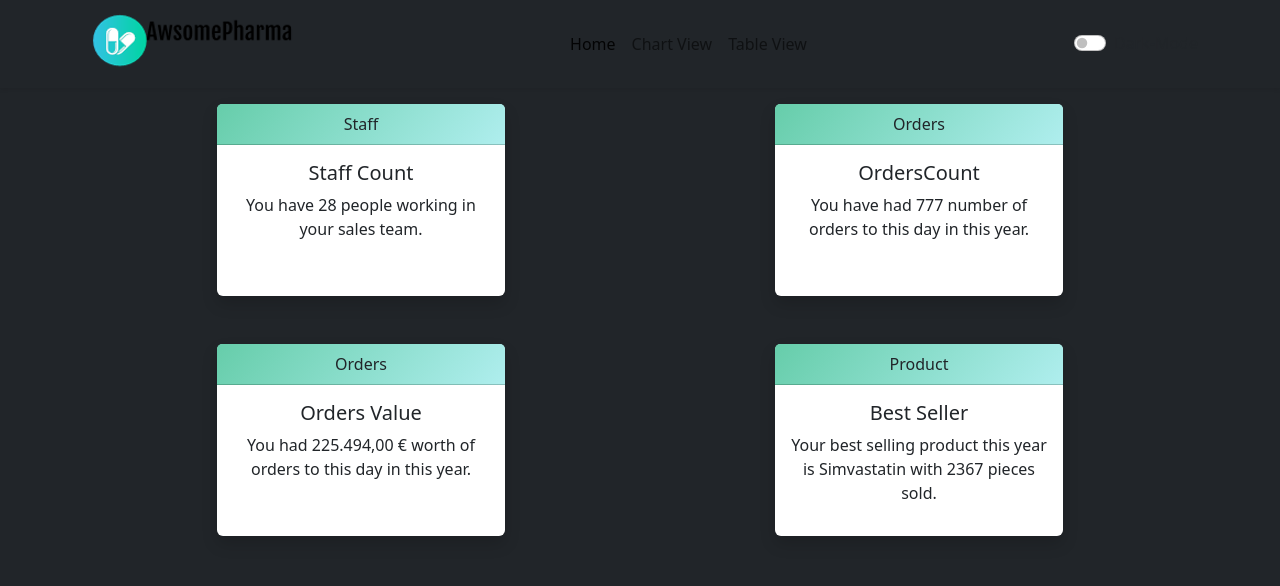
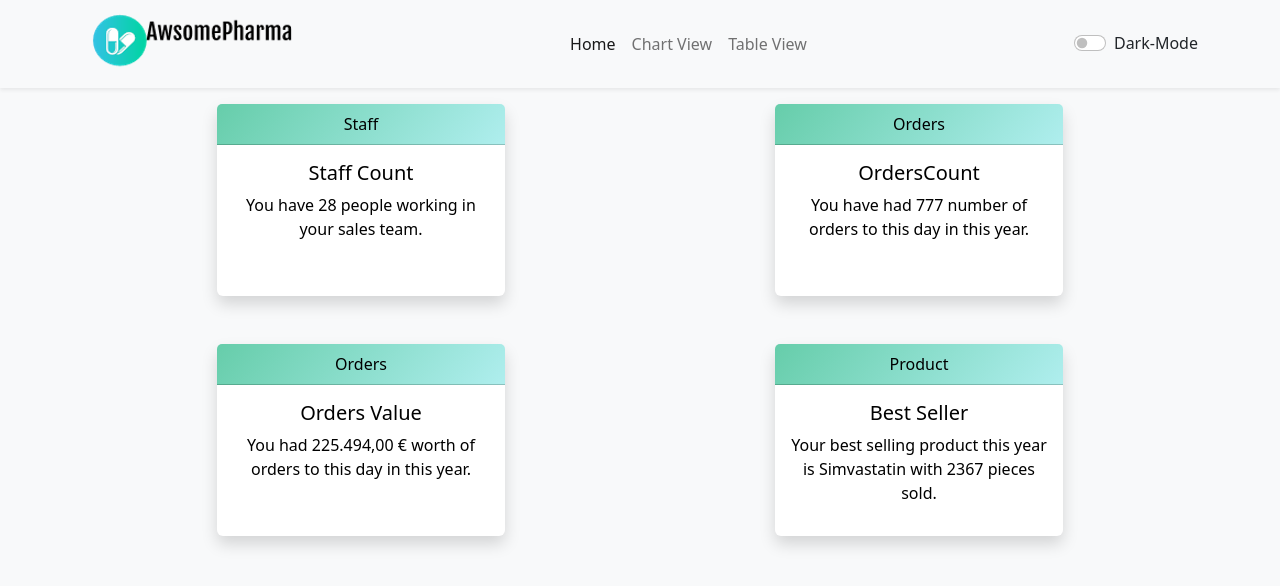
Before and after one commit to geriszabo/react-dashboard, a React (Vite) app: page / in a window 1280 px wide. Shown: the top 586 px of the page. Built offline with nearby package versions, Linux system fonts and the light colour scheme.

Commit message:
darkmode completed

```diff
--- a/src/App.jsx
+++ b/src/App.jsx
@@ -1,4 +1,4 @@
-import { useState } from "react";
+import React, { useState, createContext } from "react";
 import { Home } from "./pages/Home";
 import { BarChart } from "./pages/BarChart";
 import { NavBar } from "./components/Navbar";
@@ -8,9 +8,14 @@ import { Routes, Route } from "react-router-dom";
 import "bootstrap/dist/css/bootstrap.min.css";
 import { Container } from "react-bootstrap";
 
+export const AppContext = createContext();
+
 function App() {
+  const [darkModeOn, setDarkModeOn] = useState(false);
+
   return (
-    <div className="bg-dark">
+    <div className={`bg-${darkModeOn ? "dark" : "light"}`}>
+      <AppContext.Provider value={{ darkModeOn, setDarkModeOn }}>
         <NavBar></NavBar>
         <Container className="vh-100">
           <Routes>
@@ -22,6 +27,7 @@ function App() {
             <Route path="/" element={<Home></Home>}></Route>
           </Routes>
         </Container>
+      </AppContext.Provider>
     </div>
   );
 }
--- a/src/components/Diagram.jsx
+++ b/src/components/Diagram.jsx
@@ -1,17 +1,22 @@
-import { useState } from "react";
+import { useState, useContext } from "react";
 import { Bar } from "react-chartjs-2";
 import Chart from "chart.js/auto";
 import { dataSum } from "../data/dataSum";
-import { Colors } from "chart.js";
+import { Colors, plugins } from "chart.js";
 import ButtonGroup from "react-bootstrap/ButtonGroup";
 import Dropdown from "react-bootstrap/Dropdown";
 import { DropdownButton } from "react-bootstrap";
+import {AppContext} from "../App"
 
 Chart.register(Colors);
 
 export function Diagram() {
   const [customerFilter, setCustomerFilter] = useState("All");
+  // Will be used for the second filter
   const [orderStatusFilter, setOrderStatusFilter] = useState("All");
+
+
+  const {darkModeOn} = useContext(AppContext)
 
   let monthlySales;
 
@@ -39,8 +44,6 @@ export function Diagram() {
     }, {});
   }
 
-
-
   return (
     <div>
       <DropdownButton
@@ -48,7 +51,6 @@ export function Diagram() {
         size="sm"
         title="Filter By"
         className="float-end"
-
       >
         <Dropdown.Item onClick={() => setCustomerFilter("All")}>
           All
@@ -96,9 +98,15 @@ export function Diagram() {
               id: 1,
               label: "",
               data: Object.values(monthlySales),
+              backgroundColor: "#B6E2D3",
+
+
             },
           ],
         }}
+
+        style={{backgroundColor: `${darkModeOn ? "#333333" : ""}`, color: `${darkModeOn ? "white" : "black"}`}}
+
       ></Bar>
     </div>
   );
--- a/src/components/Navbar.jsx
+++ b/src/components/Navbar.jsx
@@ -1,22 +1,28 @@
-import React, { useState } from "react";
+import React, { useState, useContext } from "react";
 import { NavLink, Link } from "react-router-dom";
 import Container from "react-bootstrap/Container";
 import Nav from "react-bootstrap/Nav";
 import Navbar from "react-bootstrap/Navbar";
 import Form from "react-bootstrap/Form";
+import { AppContext } from "../App";
 
 export function NavBar() {
   const [isExpanded, setIsExpanded] = useState(false);
 
+  const {darkModeOn, setDarkModeOn} = useContext(AppContext)
+
+
+
   return (
     <Navbar
-      variant="light"
+    variant={darkModeOn && "dark"}
       expand="lg"
       collapseOnSelect="true"
       expanded={isExpanded}
       onClick={() => setIsExpanded((prev) => !prev)}
       onBlur={() => setIsExpanded(false)}
-      className="shadow-sm mb-3 "
+      className={`shadow-sm mb-3 ${darkModeOn && "bg-black"}`}
+
     >
       <Container className="me-auto ms-auto">
         <img
@@ -24,7 +30,7 @@ export function NavBar() {
           maxwidth="10rem"
           className="d-inline-block align-top"
           alt="React Bootstrap logo"
-          // style={{ filter: "drop-shadow(0 0mm 4mm white)" }}
+          style={{ filter: `${darkModeOn ? "drop-shadow(0 0 7px white)" : "none"}` }}
         />
         <Navbar.Toggle aria-controls="basic-navbar-nav" />
         <Navbar.Collapse
@@ -44,7 +50,7 @@ export function NavBar() {
           </Nav>
         </Navbar.Collapse>
         <Form>
-          <Form.Check type="switch" id="custom-switch" label="Dark-Mode" />
+          <Form.Check type="switch" id="custom-switch" label="Dark-Mode" onClick={() => setDarkModeOn(prev => !prev)}/>
         </Form>
       </Container>
     </Navbar>
--- a/src/components/Stats.jsx
+++ b/src/components/Stats.jsx
@@ -1,9 +1,10 @@
-import React from "react";
+import React, { useContext } from "react";
 import { dataSum } from "../data/dataSum";
 import { Card } from "react-bootstrap";
 import Container from "react-bootstrap/Container";
 import Row from "react-bootstrap/Row";
 import Col from "react-bootstrap/Col";
+import { AppContext } from "../App";
 
 let cardsInfo = dataSum.reduce(
   (obj, order) => {
@@ -30,25 +31,30 @@ let cardsInfo = dataSum.reduce(
   }
 );
 
-console.log(cardsInfo);
+export default function Stats() {
+  const { darkModeOn } = useContext(AppContext);
 
-export default function Stats() {
   return (
     <Container
       fluid
-      className="text-center justify-content-center align-items-center"
-
+      className={`text-center justify-content-center align-items-center ${
+        darkModeOn && "bg-dark"
+      }`}
+      style={{ color: `${darkModeOn ? "lightgray" : "black"}` }}
     >
       <Row>
         <Col className="d-flex justify-content-center mb-5">
           <Card
             style={{ width: "18rem", height: "12rem" }}
-            className="border-0 shadow"
+            className={`border-0 shadow ${darkModeOn && "bg-dark"}`}
           >
             <Card.Header
               style={{
-                background:
-                  "linear-gradient(130deg, mediumaquamarine, paleturquoise)",
+                background: `linear-gradient(130deg, ${
+                  darkModeOn
+                    ? "darkseagreen, slategray"
+                    : "mediumaquamarine, paleturquoise"
+                }  )`,
               }}
             >
               Staff
@@ -65,12 +71,15 @@ export default function Stats() {
         <Col className="d-flex justify-content-center mb-5">
           <Card
             style={{ width: "18rem", height: "12rem" }}
-            className="border-0 shadow"
+            className={`border-0 shadow ${darkModeOn && "bg-dark"}`}
           >
             <Card.Header
               style={{
-                background:
-                  "linear-gradient(130deg, mediumaquamarine, paleturquoise)",
+                background: `linear-gradient(130deg, ${
+                  darkModeOn
+                    ? "darkseagreen, slategray"
+                    : "mediumaquamarine, paleturquoise"
+                }  )`,
               }}
             >
               Orders
@@ -89,12 +98,15 @@ export default function Stats() {
         <Col className="d-flex justify-content-center mb-5">
           <Card
             style={{ width: "18rem", height: "12rem" }}
-            className="border-0 shadow"
+            className={`border-0 shadow ${darkModeOn && "bg-dark"}`}
           >
             <Card.Header
               style={{
-                background:
-                  "linear-gradient(130deg, mediumaquamarine, paleturquoise)",
+                background: `linear-gradient(130deg, ${
+                  darkModeOn
+                    ? "darkseagreen, slategray"
+                    : "mediumaquamarine, paleturquoise"
+                }  )`,
               }}
             >
               Orders
@@ -115,12 +127,15 @@ export default function Stats() {
         <Col className="d-flex justify-content-center mb-5">
           <Card
             style={{ width: "18rem", height: "12rem" }}
-            className="border-0 shadow"
+            className={`border-0 shadow ${darkModeOn && "bg-dark"}`}
           >
             <Card.Header
               style={{
-                background:
-                  "linear-gradient(130deg, mediumaquamarine, paleturquoise)",
+                background: `linear-gradient(130deg, ${
+                  darkModeOn
+                    ? "darkseagreen, slategray"
+                    : "mediumaquamarine, paleturquoise"
+                }  )`,
               }}
             >
               Product
--- a/src/components/TableRevenue.jsx
+++ b/src/components/TableRevenue.jsx
@@ -1,5 +1,7 @@
 import Table from "react-bootstrap/Table";
 import { dataSum } from "../data/dataSum";
+import React, { useContext } from "react";
+import { AppContext } from "../App";
 
 let revenues = dataSum.reduce((obj, order) => {
   if (!obj[order.salespersonName]) {
@@ -24,9 +26,11 @@ let revenuesSorted = Object.entries(revenues)
   );
 
 function TableRevenue() {
+  const { darkModeOn } = useContext(AppContext);
+
   return (
     <>
-      <Table striped bordered hover>
+      <Table striped bordered hover variant={darkModeOn && "dark"}>
         <thead>
           <tr>
             <th>#</th>
--- a/src/components/TableSales.jsx
+++ b/src/components/TableSales.jsx
@@ -1,5 +1,7 @@
 import Table from "react-bootstrap/Table";
 import { dataSum, salesperson } from "../data/dataSum";
+import React, {useContext} from "react"
+import { AppContext } from "../App";
 
 let soldQuantities = dataSum.reduce((obj, order) => {
   if (!obj[order.salespersonName]) {
@@ -16,9 +18,11 @@ let soldQuantitiesSorted = Object.entries(soldQuantities).sort(
 );
 
 function TableSales() {
+ const {darkModeOn} = useContext(AppContext)
+
   return (
     <>
-      <Table striped bordered hover>
+      <Table striped bordered hover variant={darkModeOn && "dark"}>
         <thead>
           <tr>
             <th>#</th>
--- a/src/pages/Table.jsx
+++ b/src/pages/Table.jsx
@@ -1,26 +1,30 @@
-import React, {useState} from "react";
+import React, { useState } from "react";
 import TableRevenue from "../components/TableRevenue";
 import TableSales from "../components/TableSales";
 import ButtonGroup from "react-bootstrap/ButtonGroup";
 import Dropdown from "react-bootstrap/Dropdown";
 import { DropdownButton } from "react-bootstrap";
 
-
-
 export function Table() {
-  const [showRevenue, setShowRevenue] = useState(true)
-
+  const [showRevenue, setShowRevenue] = useState(true);
 
   return (
     <div>
-      <DropdownButton as={ButtonGroup} size="sm" title="Filter By"  className="mb-3 float-end">
-        <Dropdown.Item eventKey="1" onClick={() => setShowRevenue(true)}>Revenue</Dropdown.Item>
-        <Dropdown.Item eventKey="2" onClick={() => setShowRevenue(false)}>Items Sold</Dropdown.Item>
+      <DropdownButton
+        as={ButtonGroup}
+        size="sm"
+        title="Filter By"
+        className="mb-3 float-end"
+      >
+        <Dropdown.Item eventKey="1" onClick={() => setShowRevenue(true)}>
+          Revenue
+        </Dropdown.Item>
+        <Dropdown.Item eventKey="2" onClick={() => setShowRevenue(false)}>
+          Items Sold
+        </Dropdown.Item>
       </DropdownButton>
       {showRevenue ? <h4>Yearly Revenue</h4> : <h4>Yearly Items Sold</h4>}
-      {showRevenue ? <TableRevenue></TableRevenue> : <TableSales></TableSales> }
-      {/* <TableRevenue></TableRevenue>
-      <TableSales></TableSales> */}
+      {showRevenue ? <TableRevenue></TableRevenue> : <TableSales></TableSales>}
     </div>
   );
 }
```
Lines whose indentation alone changed are shown as unchanged.
